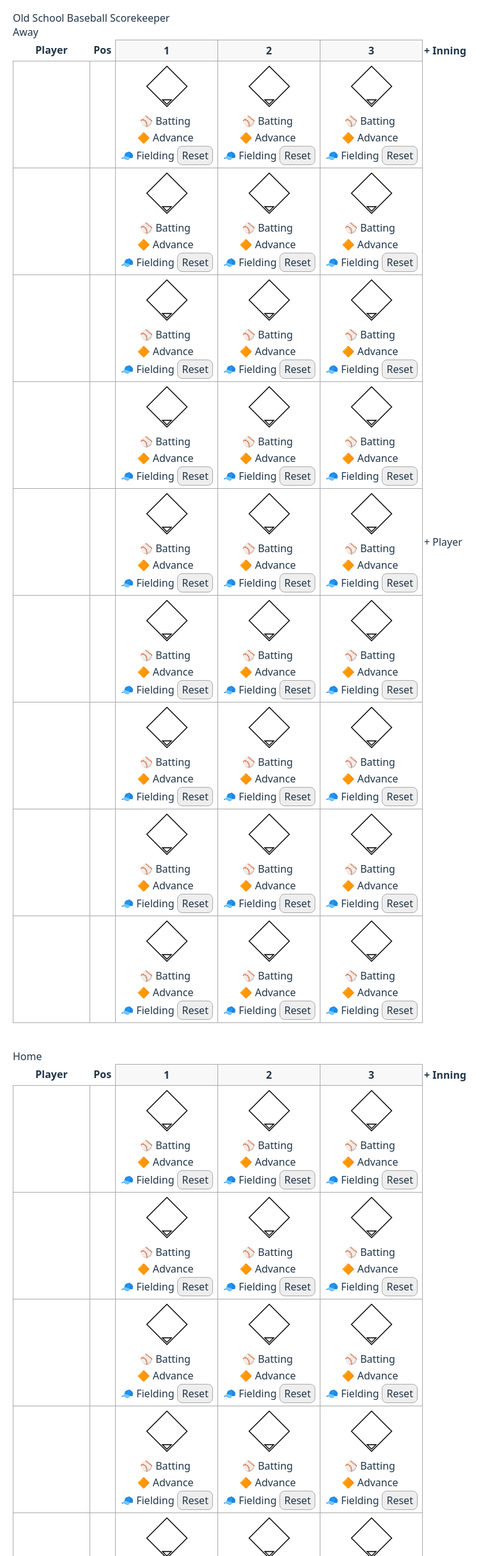
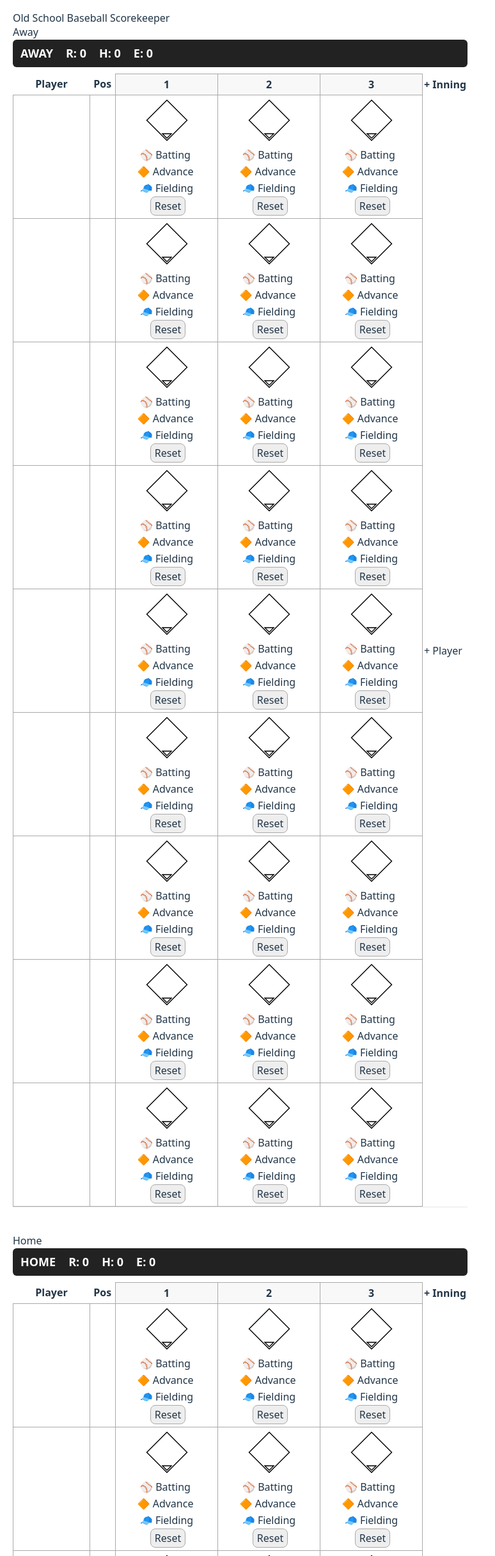
Before and after one commit to vanslykeventures/baseball-scorebook, a React (Vite) app: page / in a window 1280 px wide. Shown: the top 2432 px of the page at 64% size, without its empty margins (0-774 px from the left). Built offline with nearby package versions, Linux system fonts and the light colour scheme.

Commit message:
add scorebug

```diff
--- a/src/components/DiamondCell/DiamondCell.tsx
+++ b/src/components/DiamondCell/DiamondCell.tsx
@@ -254,7 +254,7 @@ const DiamondCell: React.FC<DiamondCellProps> = ({
         >
           🧢 Fielding
         </button>
-
+<br></br>
         <button
           onClick={handleReset}
           style={{
--- /dev/null
+++ b/src/components/ScoreBug/ScoreBug.tsx
@@ -0,0 +1,33 @@
+import React from "react";
+
+interface ScoreBugProps {
+  runs: number;
+  hits: number;
+  errors: number;
+  teamName: string;
+}
+
+const ScoreBug: React.FC<ScoreBugProps> = ({ runs, hits, errors, teamName }) => {
+  return (
+    <div
+      style={{
+        display: "flex",
+        gap: 20,
+        padding: "8px 12px",
+        background: "#222",
+        color: "white",
+        fontWeight: "bold",
+        fontSize: 18,
+        marginBottom: 10,
+        borderRadius: 6,
+      }}
+    >
+      <span>{teamName}</span>
+      <span>R: {runs}</span>
+      <span>H: {hits}</span>
+      <span>E: {errors}</span>
+    </div>
+  );
+};
+
+export default ScoreBug;
--- a/src/components/Scorekeeper.tsx
+++ b/src/components/Scorekeeper.tsx
@@ -1,6 +1,7 @@
 import React, { useState } from "react";
 import DiamondCell from "./DiamondCell/DiamondCell";
 import { makeEmptyCell, makeEmptyBook, type TeamScorebook } from "../../types";
+import ScoreBug from "./ScoreBug/ScoreBug";
 
 const Scorekeeper: React.FC = () => {
   const defaultInnings = 3;
@@ -49,6 +50,34 @@ const Scorekeeper: React.FC = () => {
   // -------------------------
   const [globalToggle, setGlobalToggle] = useState(0);
   const closeAllPanels = () => setGlobalToggle((n) => n + 1);
+
+  // -------------------------
+  // SCOREBUG COMPUTATION
+  // -------------------------
+  const computeStats = (team: TeamScorebook) => {
+    let runs = 0;
+    let hits = 0;
+    let errors = 0;
+
+    team.book.forEach((row) => {
+      row.forEach((cell) => {
+        if (!cell) return;
+
+        // Runs
+        if (cell.scored) runs++;
+
+        // Hits
+        if (["1B", "2B", "3B", "HR"].includes(cell.result)) hits++;
+
+        // Errors (fielding type = "E")
+        if (cell.fieldingType === "E") errors++;
+      });
+    });
+
+    return { runs, hits, errors };
+  };
+  const awayStats = computeStats(away);
+  const homeStats = computeStats(home);
 
   // -------------------------
   // GRID RENDERER
@@ -312,6 +341,12 @@ const Scorekeeper: React.FC = () => {
       <h1>Old School Baseball Scorekeeper</h1>
 
       <h2>Away</h2>
+      <ScoreBug
+        runs={awayStats.runs}
+        hits={awayStats.hits}
+        errors={awayStats.errors}
+        teamName="AWAY"
+      />
       {renderTeamGrid(
         away,
         setAway,
@@ -324,8 +359,14 @@ const Scorekeeper: React.FC = () => {
         setAwayCollapsedInnings,
         setAwayInnings
       )}
-
+      <hr></hr>
       <h2 style={{ marginTop: 40 }}>Home</h2>
+      <ScoreBug
+        runs={homeStats.runs}
+        hits={homeStats.hits}
+        errors={homeStats.errors}
+        teamName="HOME"
+      />
       {renderTeamGrid(
         home,
         setHome,
```
